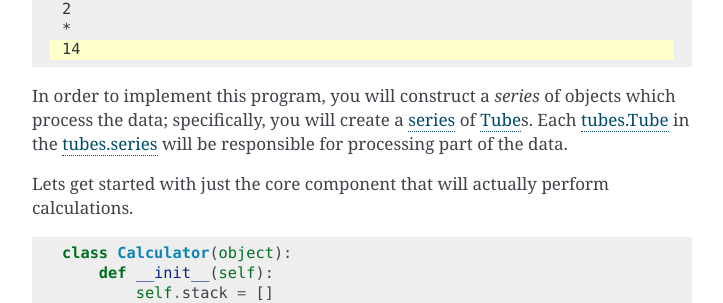
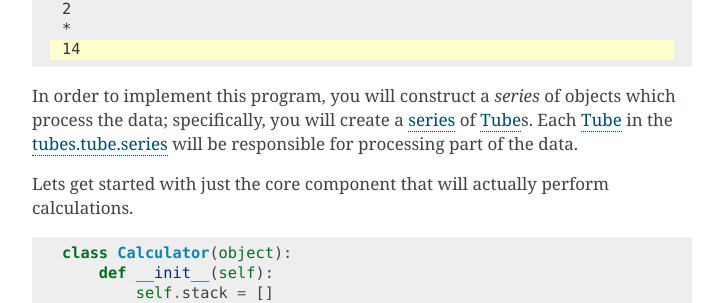
Before and after one commit to twisted/tubes, a Sphinx documentation site: the page built from docs/tube.rst, in a window 1280 px wide and 900 px high, scrolled down 4712 px. Shown: the part 152-455 px from the top of the window, without its empty margins (388-1111 px from the left). Built offline with Sphinx 7.4.7, drawn with Linux system fonts in a browser that asks for light colours; some of the changed lines change nothing that is shown.

```diff
--- a/docs/tube.rst
+++ b/docs/tube.rst
@@ -172,8 +172,8 @@
     *
     14
 
-In order to implement this program, you will construct a *series* of objects which process the data; specifically, you will create a :api:`tubes.series <series>` of :api:`tubes.Tube <Tube>`\s.
-Each :api:`tubes.Tube` in the :api:`tubes.series` will be responsible for processing part of the data.
+In order to implement this program, you will construct a *series* of objects which process the data; specifically, you will create a :api:`tubes.series <series>` of :api:`tubes.itube.ITube <Tube>`\s.
+Each :api:`tubes.itube.ITube <Tube>` in the :api:`tubes.tube.series` will be responsible for processing part of the data.
 
 Lets get started with just the core component that will actually perform calculations.
 
```
